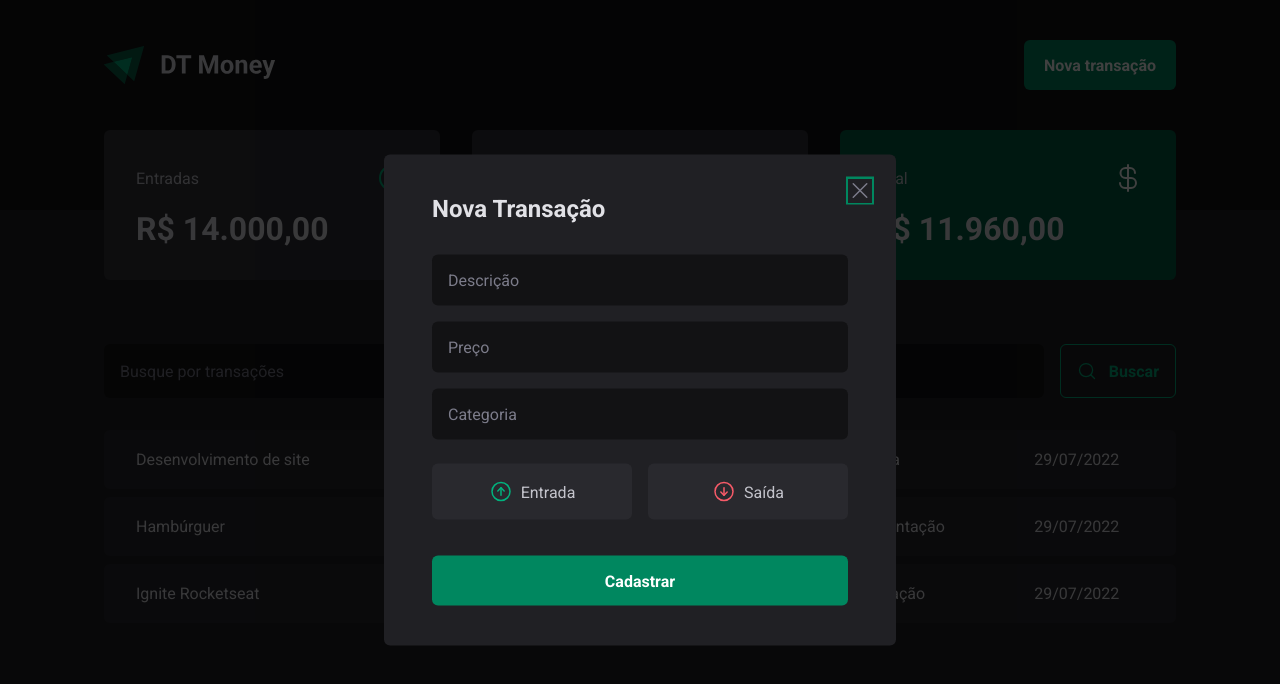
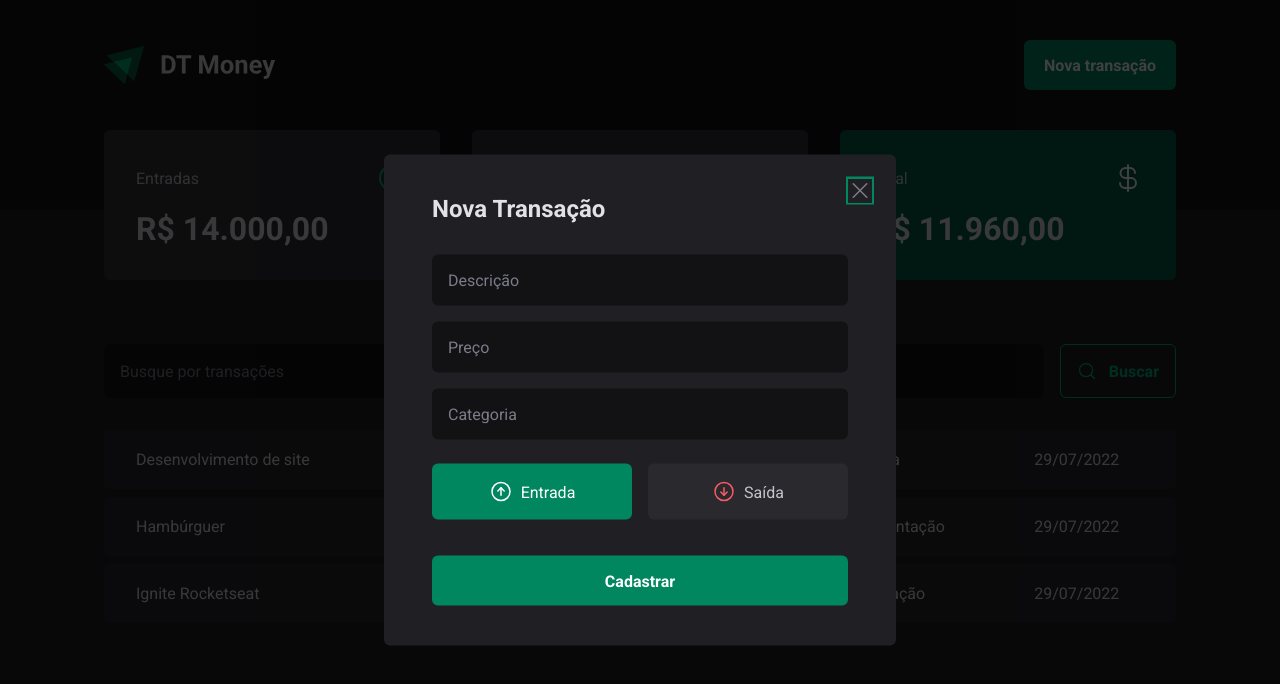
Before and after one commit to cvbordalo/updated-dt-money, a React (Vite) app: page / in a window 1280 px wide. Both pictures are taken after a click on the button "Nova transação". Shown: the top 684 px of the page. Built offline with nearby package versions, Linux system fonts and the light colour scheme; data requests are answered from the project's data file.

Commit message:
Add search transactions

```diff
--- a/src/components/NewTransactionModal/index.tsx
+++ b/src/components/NewTransactionModal/index.tsx
@@ -1,7 +1,7 @@
 import { zodResolver } from '@hookform/resolvers/zod';
 import * as Dialog from '@radix-ui/react-dialog';
 import { ArrowCircleDown, ArrowCircleUp, X } from 'phosphor-react';
-import { useForm } from 'react-hook-form';
+import { Controller, useForm } from 'react-hook-form';
 import * as z from 'zod';
 
 import {
@@ -15,19 +15,23 @@ import {
 const newTransactionFormSchema = z.object({
   description: z.string(),
   price: z.number(),
-  category: z.string()
-  // type: z.enum(['income', 'outcome']),
+  category: z.string(),
+  type: z.enum(['income', 'outcome'])
 });
 
 type NewTransactionFormInputs = z.infer<typeof newTransactionFormSchema>;
 
 export function NewTransactionModal() {
   const {
+    control,
     register,
     handleSubmit,
     formState: { isSubmitting }
   } = useForm<NewTransactionFormInputs>({
-    resolver: zodResolver(newTransactionFormSchema)
+    resolver: zodResolver(newTransactionFormSchema),
+    defaultValues: {
+      type: 'income'
+    }
   });
 
   async function handleCreateNewTransaction(data: NewTransactionFormInputs) {
@@ -67,7 +71,15 @@ export function NewTransactionModal() {
             {...register('category')}
           />
 
-          <TransactionType>
+          <Controller
+            control={control}
+            name="type"
+            render={({ field }) => {
+              return (
+                <TransactionType
+                  onValueChange={field.onChange}
+                  value={field.value}
+                >
                   <TransactionTypeButton variant="income" value="income">
                     <ArrowCircleUp size={24} />
                     Entrada
@@ -77,6 +89,9 @@ export function NewTransactionModal() {
                     Saída
                   </TransactionTypeButton>
                 </TransactionType>
+              );
+            }}
+          />
 
           <button type="submit" disabled={isSubmitting}>
             Cadastrar
--- a/src/contexts/TransactionsContext.tsx
+++ b/src/contexts/TransactionsContext.tsx
@@ -11,6 +11,7 @@ interface Transaction {
 
 interface TransactionContextType {
   transactions: Transaction[];
+  fetchTransactions: (query?: string) => Promise<void>;
 }
 
 interface TransactionsProviderProps {
@@ -22,19 +23,30 @@ export const TransactionsContext = createContext({} as TransactionContextType);
 export function TransactionsProvider({ children }: TransactionsProviderProps) {
   const [transactions, setTransactions] = useState<Transaction[]>([]);
 
-  async function loadTransactions() {
-    const response = await fetch('http://localhost:3000/transactions');
+  async function fetchTransactions(query?: string) {
+    const url = new URL('http://localhost:3333/transactions');
+
+    if (query) {
+      url.searchParams.append('q', query);
+    }
+
+    const response = await fetch(url);
     const data = await response.json();
 
     setTransactions(data);
   }
 
   useEffect(() => {
-    loadTransactions();
+    fetchTransactions();
   }, []);
 
   return (
-    <TransactionsContext.Provider value={{ transactions }}>
+    <TransactionsContext.Provider
+      value={{
+        transactions,
+        fetchTransactions
+      }}
+    >
       {children}
     </TransactionsContext.Provider>
   );
--- a/src/pages/Transactions/components/SearchForm/index.tsx
+++ b/src/pages/Transactions/components/SearchForm/index.tsx
@@ -3,6 +3,8 @@ import { useForm } from 'react-hook-form';
 import { SearchFormContainer } from './styles';
 import * as z from 'zod';
 import { zodResolver } from '@hookform/resolvers/zod';
+import { useContext } from 'react';
+import { TransactionsContext } from '../../../../contexts/TransactionsContext';
 
 const searchFormSchema = z.object({
   query: z.string()
@@ -11,6 +13,8 @@ const searchFormSchema = z.object({
 type SearchFormInputs = z.infer<typeof searchFormSchema>;
 
 export function SearchForm() {
+  const { fetchTransactions } = useContext(TransactionsContext);
+
   const {
     register,
     handleSubmit,
@@ -20,9 +24,7 @@ export function SearchForm() {
   });
 
   async function handleSearchTransactions(data: SearchFormInputs) {
-    await new Promise(resolve => setTimeout(resolve, 2000));
-
-    console.log(data);
+    await fetchTransactions(data.query);
   }
 
   return (
```
Lines whose indentation alone changed are shown as unchanged.
